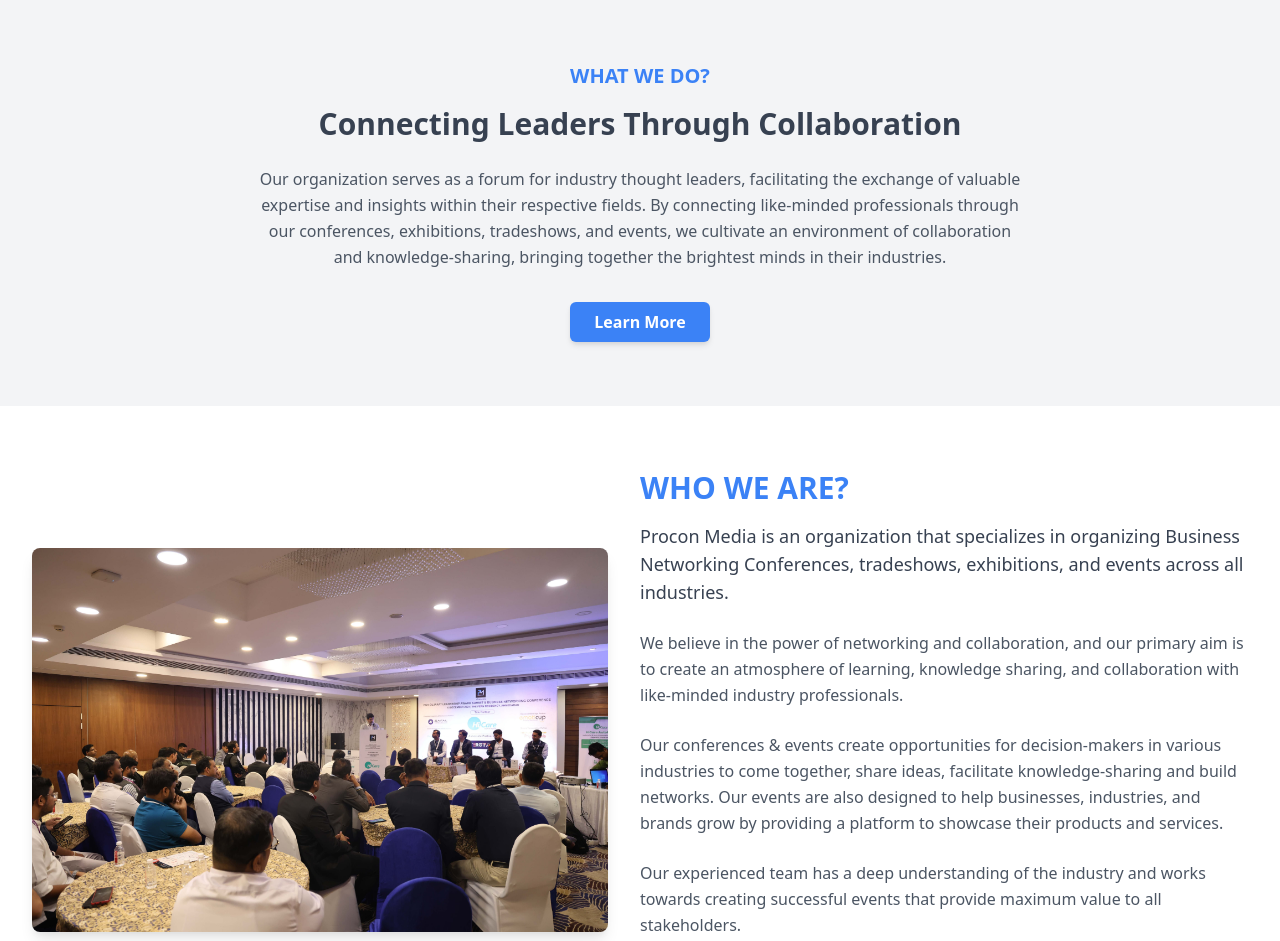
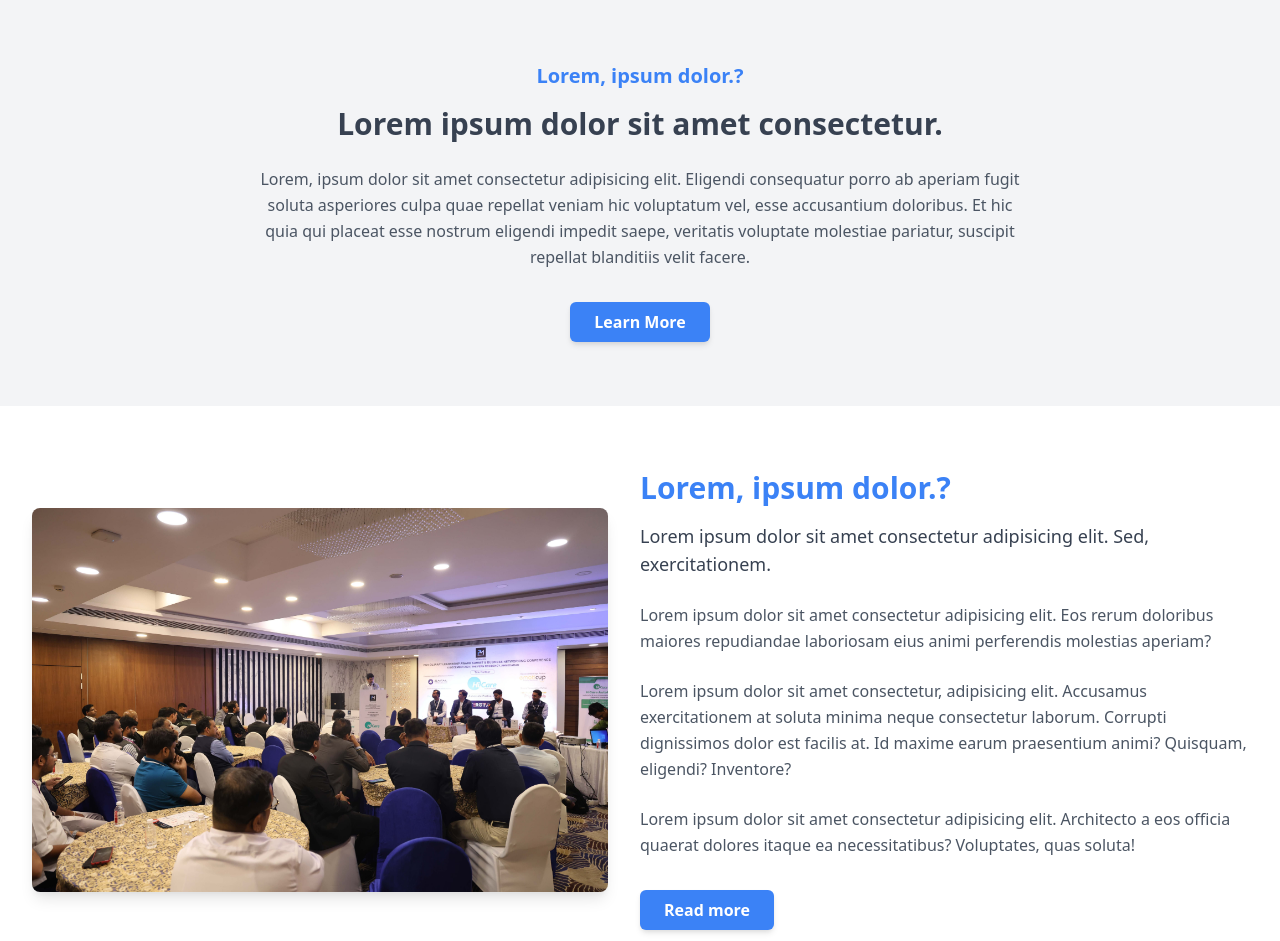
Before and after one commit to saoodghare08/Procon-Media, a website: page index.html in a window 1280 px wide. Shown: the part 802-1743 px from the top of the page. Drawn offline with nearby package versions, Linux system fonts and the light colour scheme.

Commit message:
index changed

```diff
--- a/index.html
+++ b/index.html
@@ -69,10 +69,10 @@
     <div class="flex flex-col justify-center items-center h-screen bg-black bg-opacity-50">
       <div class="text-center max-w-2xl px-4">
         <h1 class="text-4xl font-bold text-blue-500 mb-4">
-          "We bring together industry experts, professionals, and leaders where we create a platform for innovation and collaboration."
+        Procon Media
         </h1>
         <p class="text-lg text-blue-200 leading-relaxed">
-          "Business networking conferences, tradeshows, events, exhibitions across India. Our conferences connect people, foster learning, and drive growth."
+          Lorem ipsum dolor, sit amet consectetur adipisicing elit. Suscipit excepturi soluta voluptatum repellendus illum. Fugiat, non officiis!
         </p>
         <button class="mt-4 px-6 py-2 bg-blue-500 text-white font-semibold rounded-md shadow-md hover:bg-blue-600 focus:outline-none focus:ring-2 focus:ring-blue-500 focus:ring-opacity-50 transition duration-300">
           <a href="/Navbar/about.html">Learn More</a>
@@ -85,12 +85,12 @@
   <div class="py-16 bg-gray-100 text-gray-900">
     <div class="max-w-7xl mx-auto px-4 sm:px-6 lg:px-8">
       <div class="text-center">
-        <h2 class="text-xl font-bold text-blue-500 mb-4">WHAT WE DO?</h2>
+        <h2 class="text-xl font-bold text-blue-500 mb-4">Lorem, ipsum dolor.?</h2>
         <p class="text-3xl font-semibold text-gray-700 mb-6">
-          Connecting Leaders Through Collaboration
+          Lorem ipsum dolor sit amet consectetur.
         </p>
         <p class="text-md text-gray-600 leading-relaxed max-w-3xl mx-auto mb-8">
-          Our organization serves as a forum for industry thought leaders, facilitating the exchange of valuable expertise and insights within their respective fields. By connecting like-minded professionals through our conferences, exhibitions, tradeshows, and events, we cultivate an environment of collaboration and knowledge-sharing, bringing together the brightest minds in their industries.
+          Lorem, ipsum dolor sit amet consectetur adipisicing elit. Eligendi consequatur porro ab aperiam fugit soluta asperiores culpa quae repellat veniam hic voluptatum vel, esse accusantium doloribus. Et hic quia qui placeat esse nostrum eligendi impedit saepe, veritatis voluptate molestiae pariatur, suscipit repellat blanditiis velit facere.
         </p>
         <div class="flex justify-center space-x-4">
           <a href="/Navbar/about.html" class="px-6 py-2 bg-blue-500 text-white font-semibold rounded-md shadow-md hover:bg-blue-600 focus:outline-none focus:ring-2 focus:ring-blue-500 focus:ring-opacity-50 transition duration-300">Learn More</a>
@@ -107,19 +107,19 @@
       </div>
       <div class="lg:w-1/2 text-left">
         <div class="text-center lg:text-left mb-6">
-          <h2 class="text-3xl font-bold text-blue-500 mb-4">WHO WE ARE?</h2>
+          <h2 class="text-3xl font-bold text-blue-500 mb-4">Lorem, ipsum dolor.?</h2>
           <p class="text-lg text-gray-700">
-            Procon Media is an organization that specializes in organizing Business Networking Conferences, tradeshows, exhibitions, and events across all industries.
+            Lorem ipsum dolor sit amet consectetur adipisicing elit. Sed, exercitationem.
           </p>
         </div>
         <p class="text-md text-gray-600 leading-relaxed mb-6">
-          We believe in the power of networking and collaboration, and our primary aim is to create an atmosphere of learning, knowledge sharing, and collaboration with like-minded industry professionals.
+          Lorem ipsum dolor sit amet consectetur adipisicing elit. Eos rerum doloribus maiores repudiandae laboriosam eius animi perferendis molestias aperiam?
         </p>
         <p class="text-md text-gray-600 leading-relaxed mb-6">
-          Our conferences & events create opportunities for decision-makers in various industries to come together, share ideas, facilitate knowledge-sharing and build networks. Our events are also designed to help businesses, industries, and brands grow by providing a platform to showcase their products and services.
+          Lorem ipsum dolor sit amet consectetur, adipisicing elit. Accusamus exercitationem at soluta minima neque consectetur laborum. Corrupti dignissimos dolor est facilis at. Id maxime earum praesentium animi? Quisquam, eligendi? Inventore?
         </p>
         <p class="text-md text-gray-600 leading-relaxed mb-8">
-          Our experienced team has a deep understanding of the industry and works towards creating successful events that provide maximum value to all stakeholders.
+          Lorem ipsum dolor sit amet consectetur adipisicing elit. Architecto a eos officia quaerat dolores itaque ea necessitatibus? Voluptates, quas soluta!
         </p>
         <div class="flex justify-center lg:justify-start">
           <a href="/Navbar/gallery.html" class="px-6 py-2 bg-blue-500 text-white font-semibold rounded-md shadow-md hover:bg-blue-600 focus:outline-none focus:ring-2 focus:ring-blue-500 focus:ring-opacity-50 transition duration-300">Read more</a>
@@ -199,7 +199,7 @@
       <!-- Description Text -->
       <div class="text-center md:text-left">
         <p class="text-lg text-gray-300">
-          Our conferences are designed to bring together top professionals from various industries, creating an atmosphere of collaboration, learning, and networking. Our business networking conferences offer attendees the opportunity to expand their professional network, learn from industry leaders, and stay up-to-date on the latest trends and innovations in their field.
+          Lorem ipsum dolor sit, amet consectetur adipisicing elit. Aspernatur possimus excepturi ea impedit nobis quos, at qui? Alias eum laudantium nemo ex amet quas totam iusto. Commodi repellendus sequi beatae cupiditate est rem molestias cumque voluptatum! Sunt temporibus quas earum nobis ea rerum optio vitae!
         </p>
       </div>
     </div>
```
Also changed, not shown: Navbar/about.html (+2 -2 lines), Navbar/contact.html (added).
